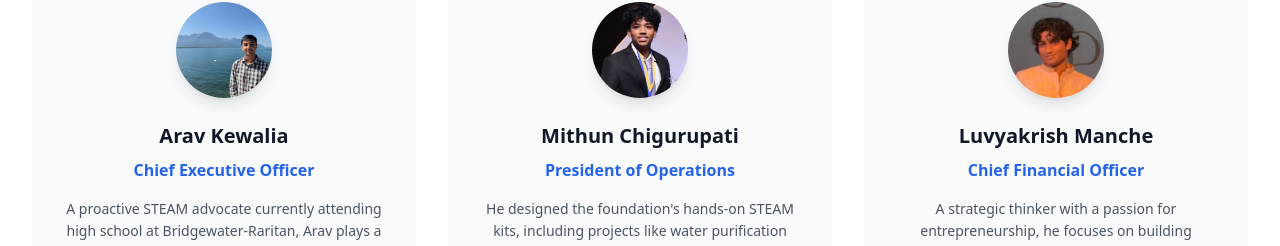
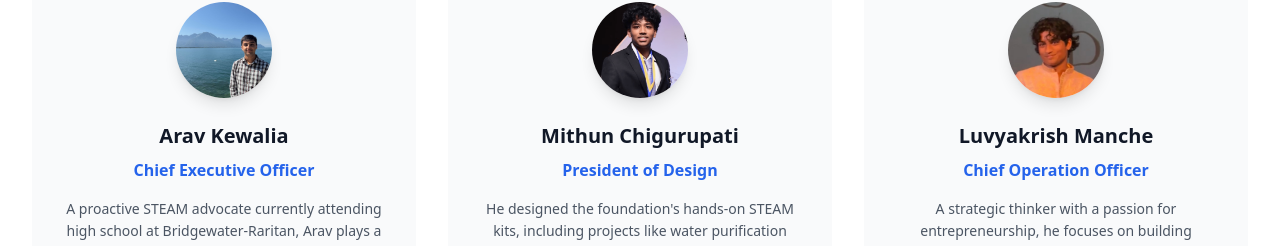
Before and after one commit to luvyamanche/RISE-Website, a React (Vite) app: page / in a window 1280 px wide. Shown: the part 4514-4760 px from the top of the page. Built offline with nearby package versions, Linux system fonts and the light colour scheme.

Commit message:
Update roles

```diff
--- a/src/components/Team.tsx
+++ b/src/components/Team.tsx
@@ -14,7 +14,7 @@ const Team = () => {
     },
     {
       name: 'Mithun Chigurupati',
-      role: 'President of Operations',
+      role: 'President of Design',
       image: '/mithun.png',
       description:
         "He designed the foundation's hands-on STEAM kits, including projects like water purification systems and pH testing experiments. His focus on real-world applications makes complex concepts accessible, empowering students to solve everyday problems through creativity and innovation.",
@@ -23,7 +23,7 @@ const Team = () => {
     },
     {
       name: 'Luvyakrish Manche',
-      role: 'Chief Financial Officer',
+      role: 'Chief Operation Officer',
       image: '/luvya.jpeg',
       description:
         'A strategic thinker with a passion for entrepreneurship, he focuses on building partnerships and driving sustainable growth for RISE. He brings strong skills in business development and project management, helping streamline operations while ensuring maximum community impact.',
```
